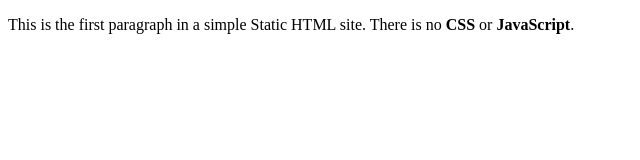
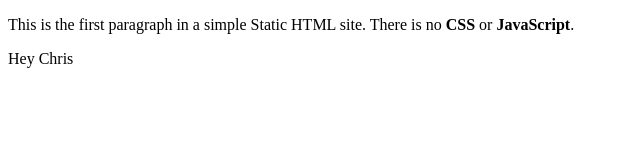
Before and after one commit to jmvaisa/static, a plain HTML site: page index.html in a window 1280 px wide. Shown: the full height of the page, 0-640 px from the left. Drawn offline with Linux system fonts and the light colour scheme.

Commit message:
Added Hey Chris

```diff
--- a/index.html
+++ b/index.html
@@ -5,5 +5,6 @@
   </head>
   <body>
     <p>This is the first paragraph in a simple Static HTML site. There is no <strong>CSS</strong> or <strong>JavaScript</strong>.</p>
+    <h120>Hey Chris</h120>
   </body>
 </html>
```
